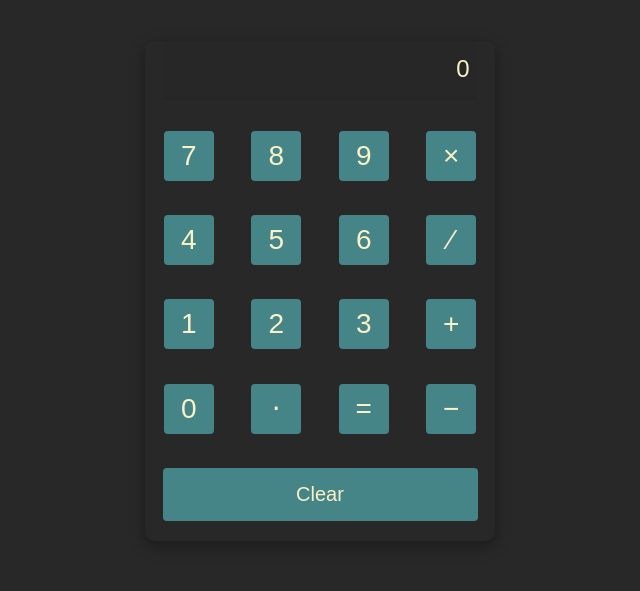
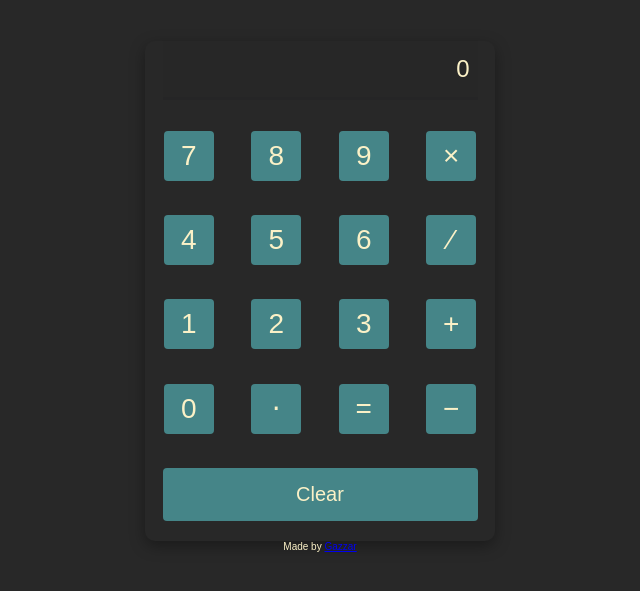
Before and after one commit to fathyElgazzar/calculator, a plain HTML site: page index.html in a window 1280 px wide. Shown: the part 159-750 px from the top of the page, without its empty margins (320-960 px from the left). Drawn offline with Linux system fonts and the light colour scheme.

Commit message:
Add author github link

```diff
--- a/index.html
+++ b/index.html
@@ -39,5 +39,9 @@
       </div>
       <button class="btn-clear" id="btn-clear">Clear</button>
     </div>
+    <p class="author">
+      Made by
+      <a href="https://github.com/fathyElgazar" class="author_link">Gazzar</a>
+    </p>
   </body>
 </html>
```
